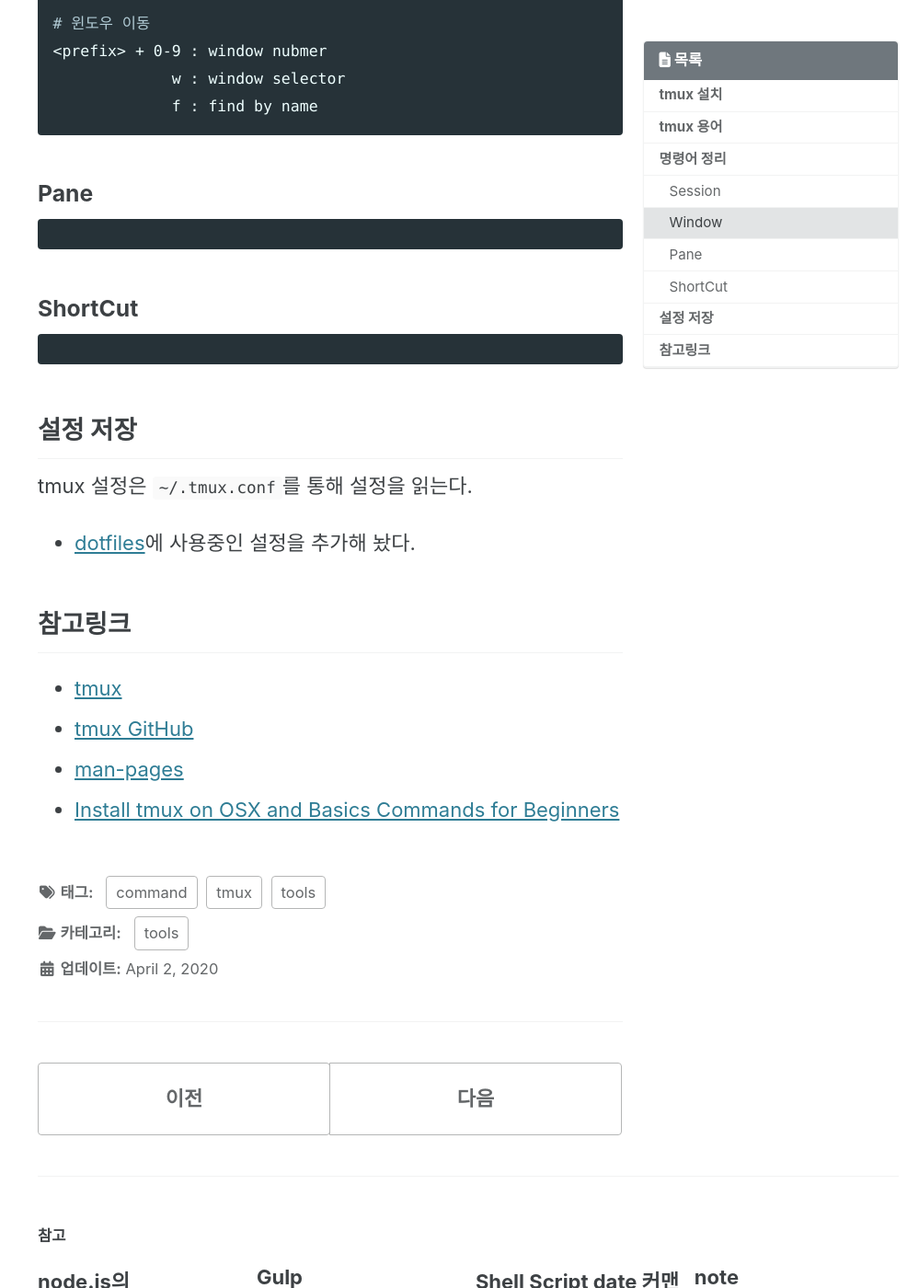
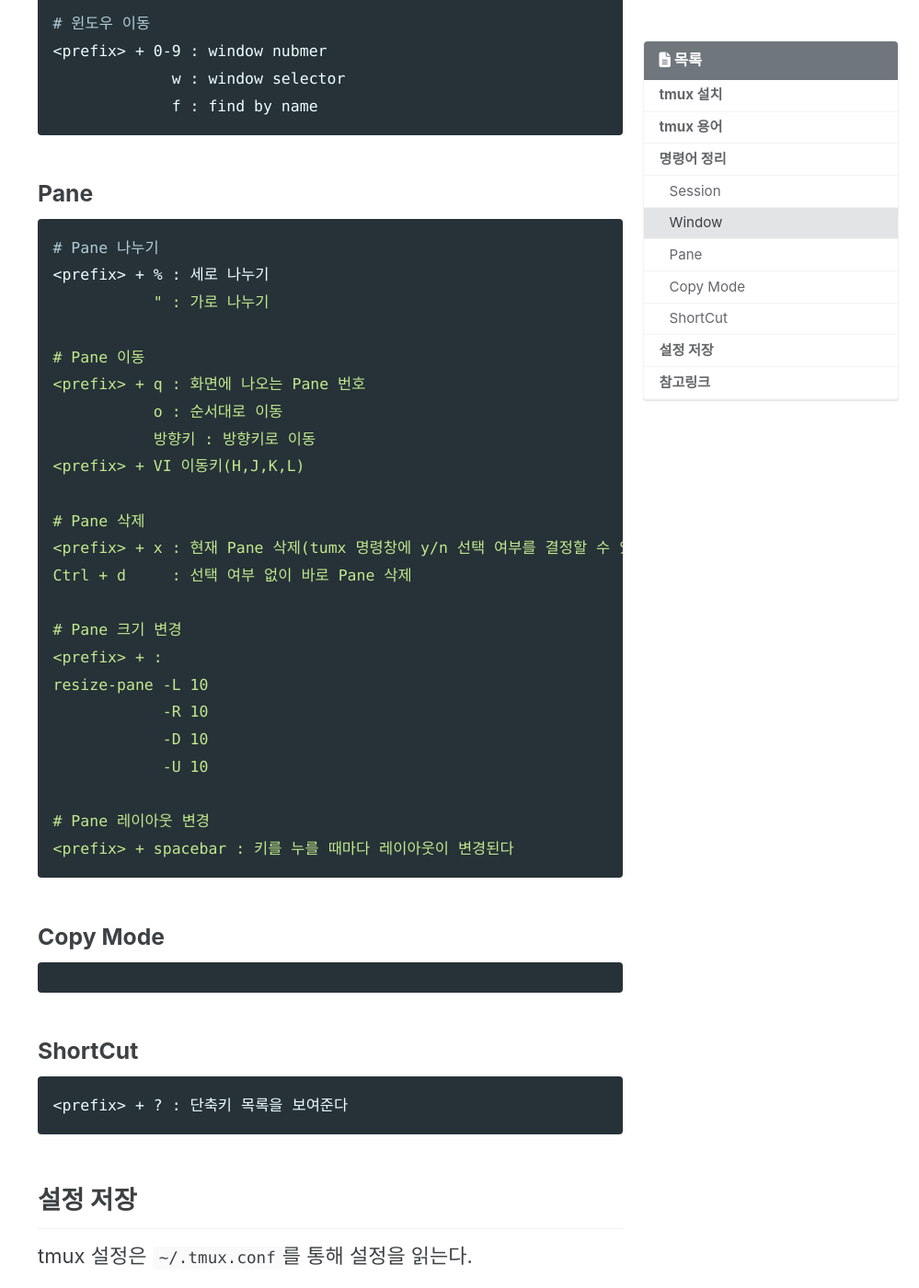
Before and after one commit to geeksaga/geeksaga.github, a Jekyll site: the page built from _posts/tools/2020-03-23-tmux.md, in a window 1280 px wide and 1400 px high, scrolled down 2690 px. Shown: the whole window at 92% size, without its empty margins (281-1280 px from the left). Built offline with Jekyll 4.4.1, drawn with Linux system fonts in a browser that asks for light colours; cached includes are drawn as plain includes; nearby versions of some CDN libraries; comment, search, counter and statistics services are not loaded.

Commit message:
Update tmux post   - Pane 단락 추가.

````diff
--- a/_posts/tools/2020-03-23-tmux.md
+++ b/_posts/tools/2020-03-23-tmux.md
@@ -95,10 +95,38 @@ ctrl + d
 
 ### Pane
 ```shell
+# Pane 나누기
+<prefix> + % : 세로 나누기
+           " : 가로 나누기
+
+# Pane 이동
+<prefix> + q : 화면에 나오는 Pane 번호
+           o : 순서대로 이동
+           방향키 : 방향키로 이동
+<prefix> + VI 이동키(H,J,K,L)
+
+# Pane 삭제
+<prefix> + x : 현재 Pane 삭제(tumx 명령창에 y/n 선택 여부를 결정할 수 있다)
+Ctrl + d     : 선택 여부 없이 바로 Pane 삭제
+
+# Pane 크기 변경
+<prefix> + :
+resize-pane -L 10
+            -R 10
+            -D 10
+            -U 10
+
+# Pane 레이아웃 변경
+<prefix> + spacebar : 키를 누를 때마다 레이아웃이 변경된다
+```
+
+### Copy Mode
+```shell
 ```
 
 ### ShortCut
 ```shell
+<prefix> + ? : 단축키 목록을 보여준다
 ```
 
 ## 설정 저장
````
